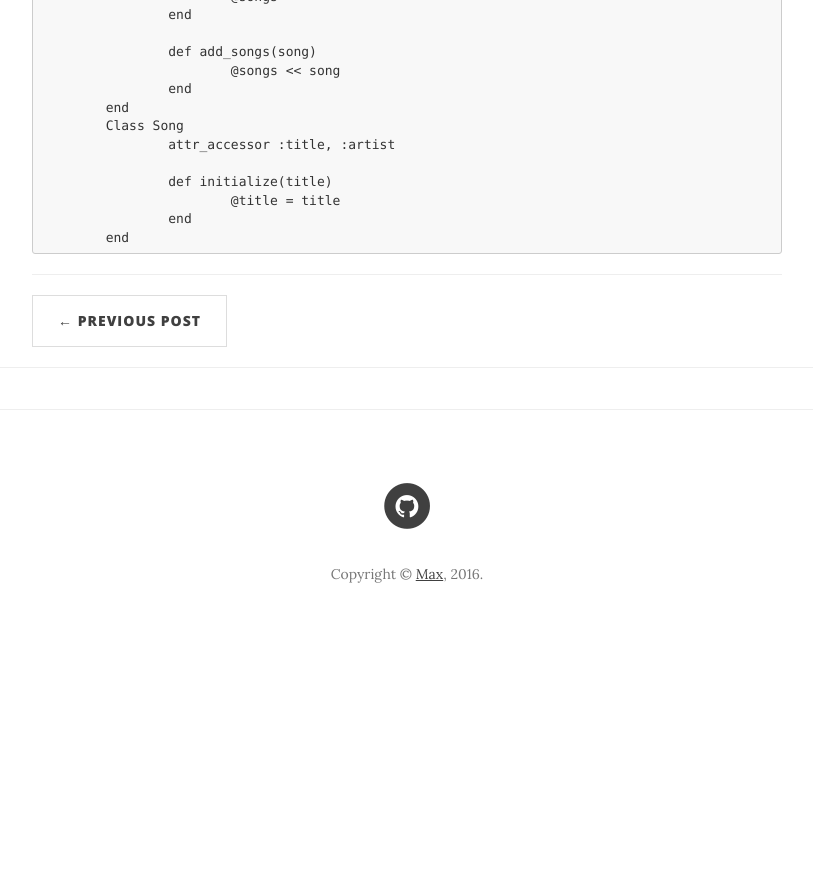
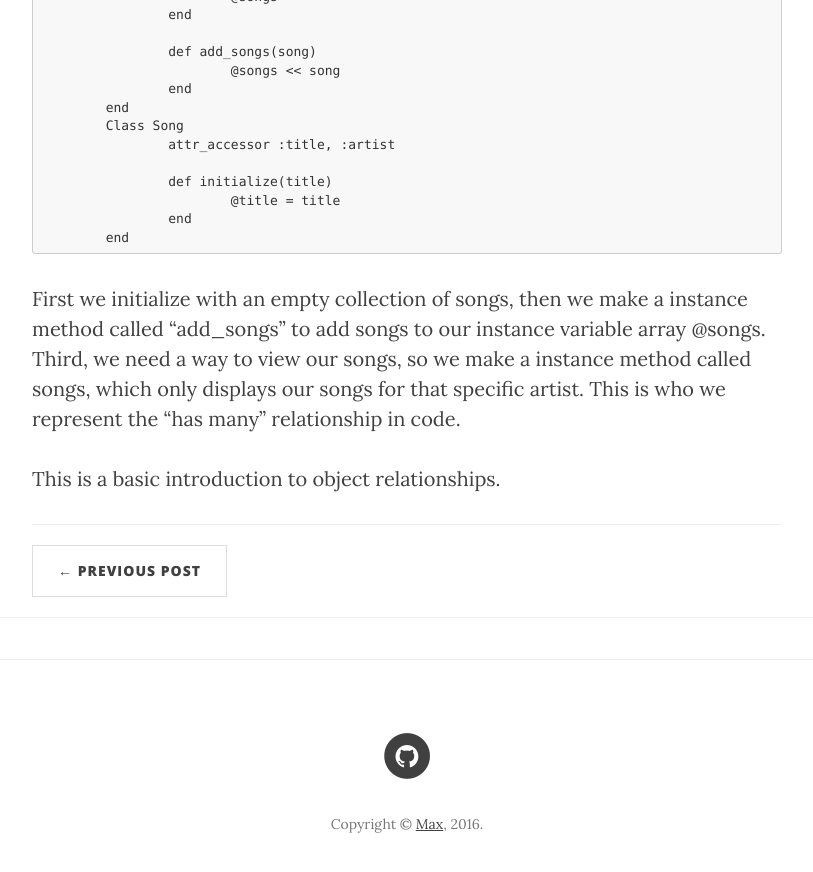
Before and after one commit to maxgrok/maxgrok.github.io_oldversion, a Jekyll site: the page built from _posts/2017-04-27-intro-to-object-relationships.markdown, in a window 1280 px wide and 900 px high, scrolled down 2394 px. Shown: the top 872 px of the window, without its empty margins (233-1046 px from the left). Built offline with Jekyll 4.4.1, drawn with Linux system fonts in a browser that asks for light colours; nearby versions of some CDN libraries; comment, search, counter and statistics services are not loaded; before the commit the page ends 3044 px from its top, so only the background shows below that.

Commit message:
Adding Edits

````diff
--- a/_posts/2017-04-27-intro-to-object-relationships.markdown
+++ b/_posts/2017-04-27-intro-to-object-relationships.markdown
@@ -88,3 +88,6 @@ This means that the artist has many songs. How do we represent this in code?
 		end
 	end
 ```
+First we initialize with an empty collection of songs, then we make a instance method called "add_songs" to add songs to our instance variable array @songs. Third, we need a way to view our songs, so we make a instance method called songs, which only displays our songs for that specific artist. This is who we represent the "has many" relationship in code.
+
+This is a basic introduction to object relationships.
````
